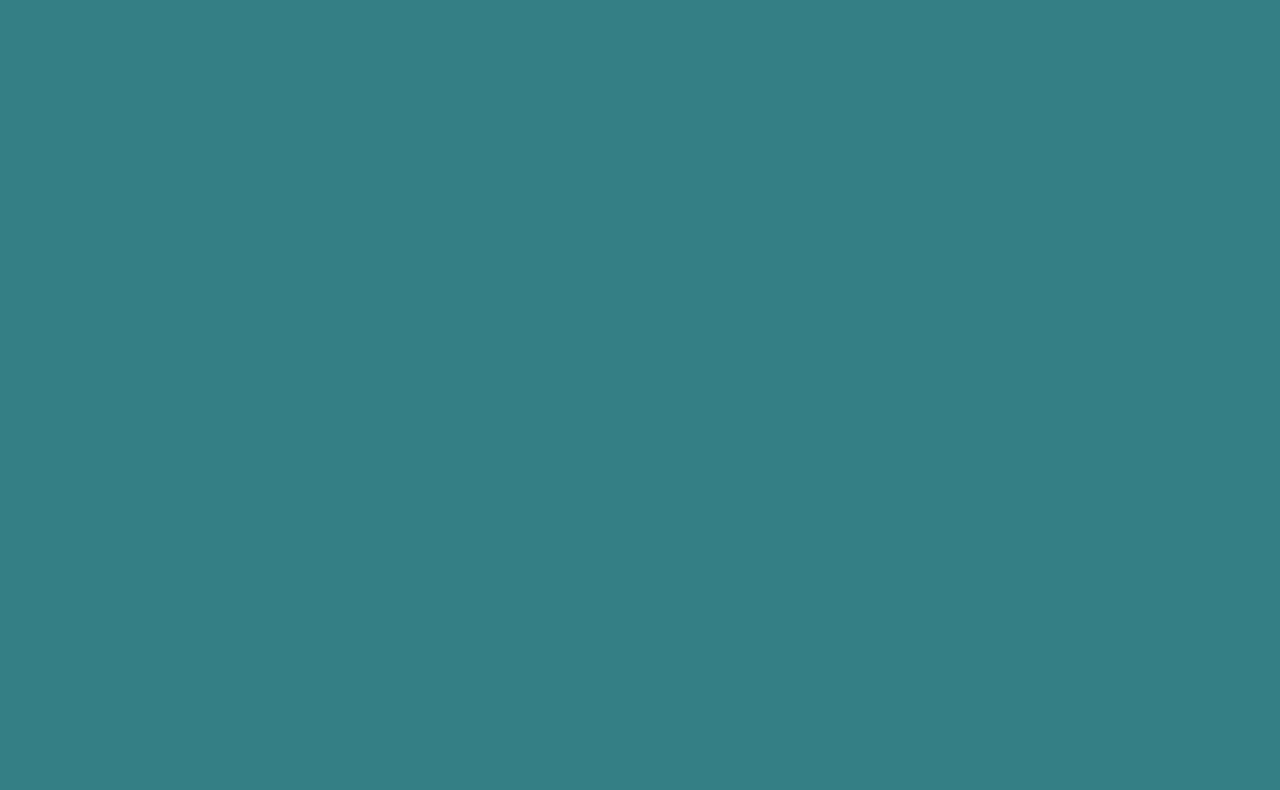
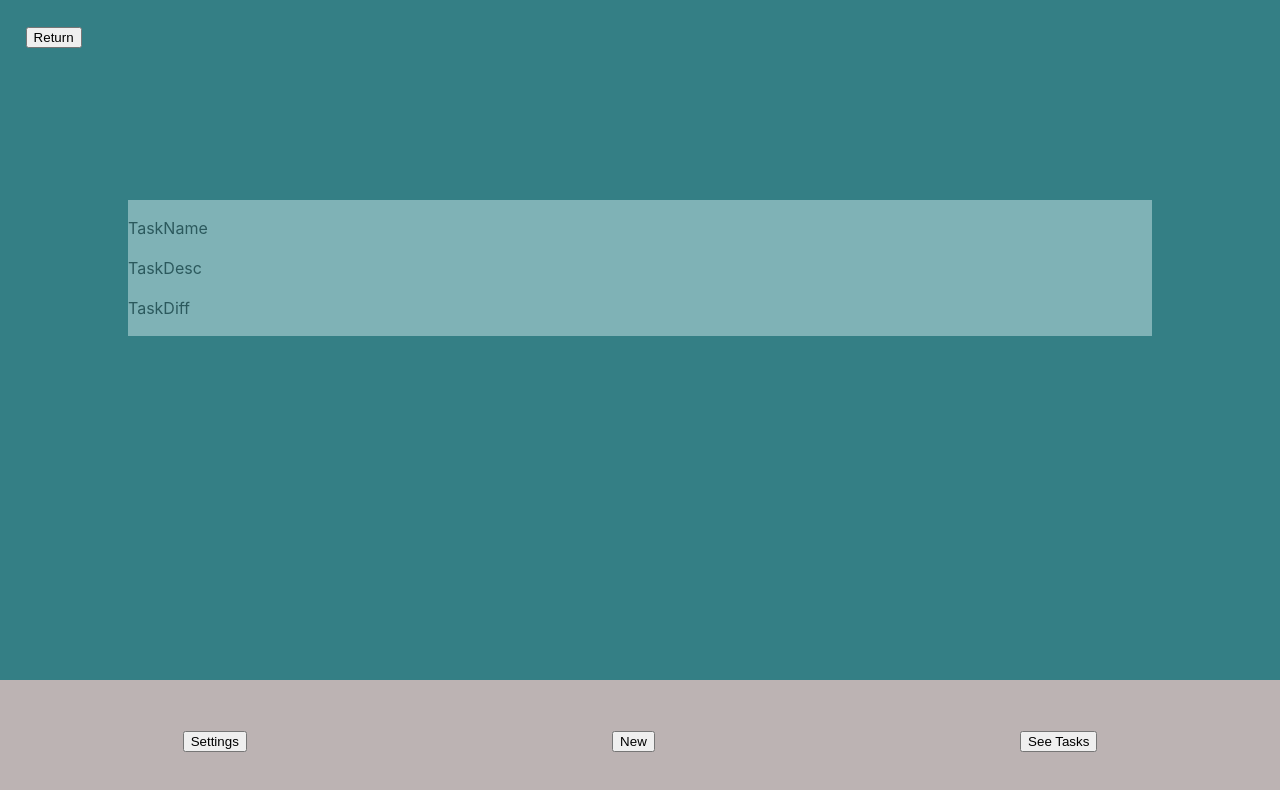
Before and after one commit to R4nd0me/TNM088-Gruppprojekt, a React (Vite) app in the folder project/: page /new in a window 1280 px wide. Before the commit this address had no page. Shown: the top 790 px of the page. Built offline with nearby package versions, Linux system fonts and the light colour scheme.

Commit message:
Added browserfunctionality

```diff
--- a/project/src/App.jsx
+++ b/project/src/App.jsx
@@ -4,6 +4,8 @@ import './App.css'
 import HomePage from './HomePage.jsx'
 import SettingsPage from './Pages/SettingsPage.jsx';
 import Layout from './Pages/Layout.jsx';
+import NewTask from './Pages/NewTask.jsx';
+import ViewTasks from './Pages/viewTasks.jsx';
 
 
 export default function App(){
@@ -14,6 +16,8 @@ export default function App(){
       <Route path = "/" element = {<Layout></Layout>}>
         <Route index element = {<HomePage></HomePage>}></Route>
         <Route path = "settings" element = {<SettingsPage></SettingsPage>}></Route>
+        <Route path = "new" element = {<NewTask></NewTask>}></Route>
+        <Route path = "viewtasks" element = {<ViewTasks></ViewTasks>}></Route>
       </Route>
     </Routes>
     </BrowserRouter>
--- a/project/src/NavigationBar.jsx
+++ b/project/src/NavigationBar.jsx
@@ -1,18 +1,22 @@
 import {useState, useEffect} from 'react'
 import React from 'react';
-import {Link} from 'react-router-dom';
+import {Link, useNavigate} from 'react-router-dom';
 
 
 export default function NavigationBar(){
 
+    const navigate = useNavigate();
     return (
         <div className="navbar">
             <Link to = '/settings'>
             <button type = "button">Settings</button>
             </Link>
+            <Link to = '/new'>
             <button type = "button">New</button>
+            </Link>
+            <Link to = '/viewtasks'>
             <button type = "button">See Tasks</button>
-            <button type = "button">Return</button>
+            </Link>
         </div>
     )
 }
--- a/project/src/Pages/Layout.jsx
+++ b/project/src/Pages/Layout.jsx
@@ -1,6 +1,8 @@
 import { Outlet } from "react-router-dom";
 import NavigationBar from "../NavigationBar";
+import ReturnButton from "../ReturnButton";
 import { useRef } from "react";
+
 
 export default function Layout(){
     const myRef = useRef(null);
@@ -8,6 +10,7 @@ export default function Layout(){
         <>
         <div className = "container" ref = {myRef}>
                 <NavigationBar className = "Navbar"></NavigationBar>
+                <ReturnButton></ReturnButton>
                 <Outlet/>
         </div>
         </>
--- a/project/src/Pages/NewTask.jsx
+++ b/project/src/Pages/NewTask.jsx
@@ -5,11 +5,28 @@ import TaskObject from "../TaskObject";
 
 export default function NewTask() {
     const [date, setDate] = useState(new Date());
+    /*
     return (
         <div>
             <Datepicker selected={date} onChange={(date) => setDate(date)} />
         </div>
     );
+    */
+   return (
+    <div className = 'taskContainer'>
+        <TaskCreator></TaskCreator>
+    </div>
+   )
+}
+
+function TaskCreator(){
+    return(
+        <div>
+            <p>TaskName</p>
+            <p>TaskDesc</p>
+            <p>TaskDiff</p>
+        </div>
+    )
 }
 
 function createTask(name, description, progression, deadline){
--- /dev/null
+++ b/project/src/Pages/ViewTasks.jsx
@@ -0,0 +1,8 @@
+
+export default function ViewTasks(){
+    return(
+        <div className= 'taskContainer'>
+            <p>Hello</p>
+        </div>
+    )
+}
--- /dev/null
+++ b/project/src/ReturnButton.jsx
@@ -0,0 +1,15 @@
+import { useLocation, useNavigate} from "react-router-dom"
+
+export default function ReturnButton(){
+    let navigate = useNavigate();
+    let {pathname} = useLocation();
+    console.log(pathname);
+
+    if (pathname != '/'){
+    return (
+        <div className = 'return'>
+            <button type ='button' onClick={() => {navigate('/')}}>Return</button>
+        </div>
+    )
+    }
+}
--- a/project/src/index.css
+++ b/project/src/index.css
@@ -64,3 +64,8 @@ body{
 .todo{
   align-self:center;
 }
+.return{
+  position:absolute;
+  top:3vh;
+  left:2vw;
+}
```
